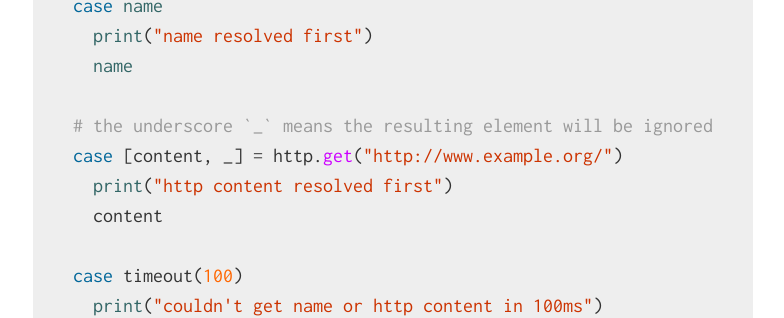
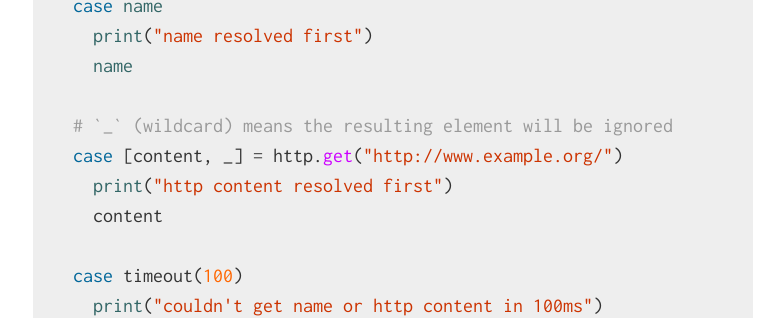
Before and after one commit to kode4food/fate-lang, a Jekyll site: the page built from index.md, in a window 1280 px wide and 900 px high, scrolled down 5174 px. Shown: the part 145-463 px from the top of the window, without its empty margins (247-1031 px from the left). Built offline with Jekyll 4.4.1, drawn with Linux system fonts in a browser that asks for light colours.

Commit message:
explain underscore

```diff
--- a/index.md
+++ b/index.md
@@ -177,7 +177,7 @@ let eventualResult = do
     print("name resolved first")
     name
 
-  # the underscore `_` means the resulting element will be ignored
+  # `_` (wildcard) means the resulting element will be ignored
   case [content, _] = http.get("http://www.example.org/")
     print("http content resolved first")
     content
```
